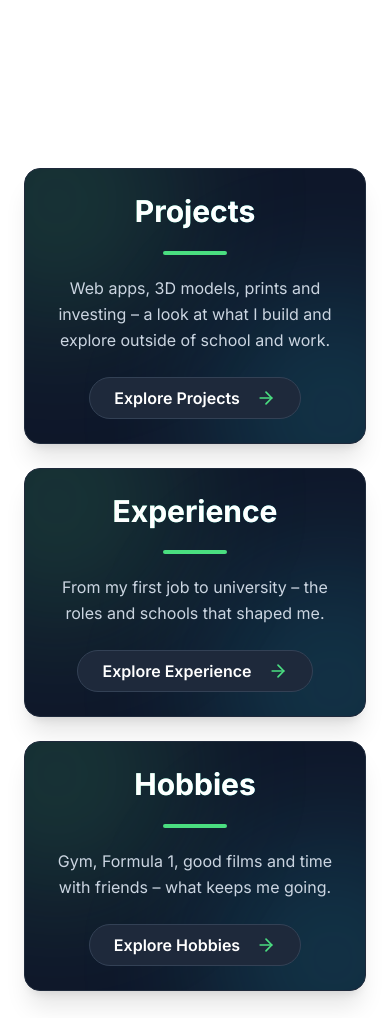
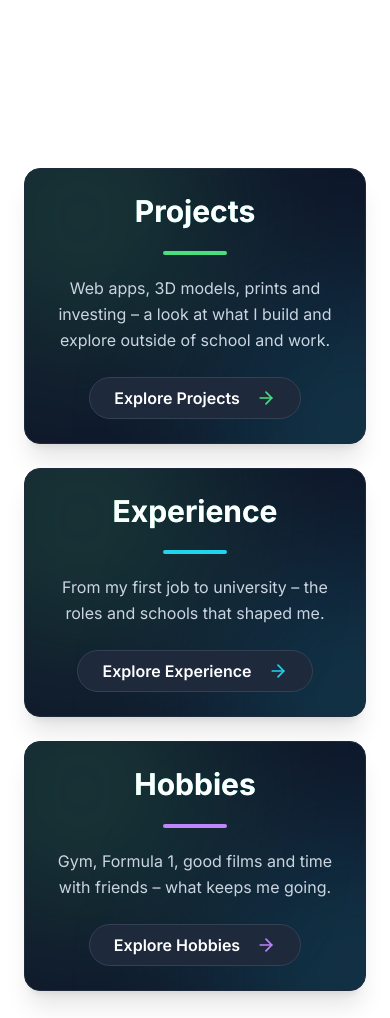
Before and after one commit to Kolecko2004/Website, a React (Vite) app in the folder mysite/: page / in a window 390 px wide. Shown: the part 550-1568 px from the top of the page. Built offline with nearby package versions, Linux system fonts and the light colour scheme.

Commit message:
Visual and design

```diff
--- a/mysite/src/components/Button.jsx
+++ b/mysite/src/components/Button.jsx
@@ -10,6 +10,7 @@ export const Button = ({
   className = "",
   variant = "secondary",
   back = false, // šipka doleva před textem (tlačítka „Zpět“)
+  arrowColor = "text-green-400", // barva šipky (sladit s barvou karty)
 }) => {
   const baseStyles = "relative overflow-hidden group flex items-center justify-center gap-4 px-6 py-2 font-semibold rounded-full border transition-all w-fit cursor-pointer";
 
@@ -29,7 +30,7 @@ export const Button = ({
       {back && (
         <ArrowLeft
           size={20}
-          className={`relative z-10 ${variant === 'primary' ? 'text-slate-900' : 'text-green-400'} group-hover:-translate-x-2 transition-transform duration-[400ms]`}
+          className={`relative z-10 ${variant === 'primary' ? 'text-slate-900' : arrowColor} group-hover:-translate-x-2 transition-transform duration-[400ms]`}
         />
       )}
 
@@ -38,7 +39,7 @@ export const Button = ({
       {!back && (
         <ArrowRight
           size={20}
-          className={`relative z-10 ${variant === 'primary' ? 'text-slate-900' : 'text-green-400'} group-hover:translate-x-2 transition-transform duration-[400ms]`}
+          className={`relative z-10 ${variant === 'primary' ? 'text-slate-900' : arrowColor} group-hover:translate-x-2 transition-transform duration-[400ms]`}
         />
       )}
     </>
--- a/mysite/src/components/FeatureBlock.jsx
+++ b/mysite/src/components/FeatureBlock.jsx
@@ -12,9 +12,10 @@ export const FeatureBlock = ({
   children,
 }) => {
   return (
-    <div className="relative overflow-hidden bg-slate-900 max-w-6xl mx-auto text-center border border-slate-800 rounded-2xl p-6 md:p-8 shadow-xl w-full h-full flex flex-col transition-colors duration-300 hover:border-slate-700">
-      <div className="absolute -top-24 -left-24 w-64 h-64 bg-green-400/15 rounded-full blur-3xl pointer-events-none" />
-      <div className="absolute -bottom-24 -right-24 w-64 h-64 bg-cyan-400/15 rounded-full blur-3xl pointer-events-none" />
+    <div className="group relative overflow-hidden bg-slate-900 max-w-6xl mx-auto text-center border border-slate-800 rounded-2xl p-6 md:p-8 shadow-xl w-full h-full flex flex-col transition-colors duration-500 hover:border-slate-700">
+      {/* Barevná záře – pomalu se pohybuje, při najetí myší zesílí */}
+      <div className="glow-drift absolute -top-24 -left-24 w-64 h-64 bg-green-400/15 group-hover:bg-green-400/25 rounded-full blur-3xl pointer-events-none transition-colors duration-700" />
+      <div className="glow-drift-reverse absolute -bottom-24 -right-24 w-64 h-64 bg-cyan-400/15 group-hover:bg-cyan-400/25 rounded-full blur-3xl pointer-events-none transition-colors duration-700" />
 
       <div className="relative z-10 grid gap-5 flex-grow content-start">
         {icon && (
@@ -25,7 +26,7 @@ export const FeatureBlock = ({
         <Header level={2} className="text-white">
           {title}
         </Header>
-        <div className={`w-16 h-1 ${accentColor} mx-auto rounded-full`}></div>
+        <div className={`w-16 h-1 ${accentColor} mx-auto rounded-full transition-all duration-500 ease-out group-hover:w-28`}></div>
         <div
           className={`md:px-8 text-slate-300 leading-relaxed text-base md:text-lg whitespace-pre-line ${
             align === "left" ? "text-left max-w-3xl mx-auto" : ""
--- a/mysite/src/components/Hero.jsx
+++ b/mysite/src/components/Hero.jsx
@@ -21,7 +21,7 @@ export default function Hero({
         fullHeight ? "min-h-[calc(85vh-72px)] py-16" : "pt-16 pb-12 md:pt-24 md:pb-16"
       }`}
     >
-      <div className="max-w-4xl grid gap-4">
+      <div className="hero-in max-w-4xl grid gap-4">
         {badge && <Header level={4}>{badge}</Header>}
 
         <Header level={1} className="break-words hyphens-auto">
--- /dev/null
+++ b/mysite/src/components/Reveal.jsx
@@ -0,0 +1,35 @@
+import React, { useEffect, useRef, useState } from "react";
+
+// Obsah se plynule objeví (vysune zespodu), až k němu uživatel doscrolluje.
+// delay (ms) – zpoždění, např. pro postupné objevení karet vedle sebe
+export default function Reveal({ children, delay = 0, className = "" }) {
+  const ref = useRef(null);
+  const [visible, setVisible] = useState(false);
+
+  useEffect(() => {
+    const element = ref.current;
+    if (!element) return;
+
+    const observer = new IntersectionObserver(
+      ([entry]) => {
+        if (entry.isIntersecting) {
+          setVisible(true);
+          observer.disconnect(); // animace jen jednou
+        }
+      },
+      { threshold: 0.15, rootMargin: "0px 0px -8% 0px" },
+    );
+    observer.observe(element);
+    return () => observer.disconnect();
+  }, []);
+
+  return (
+    <div
+      ref={ref}
+      className={`reveal ${visible ? "is-visible" : ""} ${className}`}
+      style={delay ? { transitionDelay: `${delay}ms` } : undefined}
+    >
+      {children}
+    </div>
+  );
+}
--- a/mysite/src/components/Timeline.jsx
+++ b/mysite/src/components/Timeline.jsx
@@ -1,4 +1,5 @@
 import React from "react";
+import Reveal from "./Reveal";
 
 const TimelineItem = ({ year, title, subtitle, description, isLast }) => (
   <div className="relative pl-8 pb-12 group">
@@ -28,11 +29,9 @@ export default function Timeline({ items }) {
   return (
     <div className="max-w-3xl mx-auto py-12 px-6">
       {items.map((item, index) => (
-        <TimelineItem
-          key={index}
-          {...item}
-          isLast={index === items.length - 1}
-        />
+        <Reveal key={index}>
+          <TimelineItem {...item} isLast={index === items.length - 1} />
+        </Reveal>
       ))}
     </div>
   );
--- a/mysite/src/index.css
+++ b/mysite/src/index.css
@@ -29,11 +29,29 @@ body {
   border-radius: 6px;
 }
 
-/* Jemné objevení obsahu při přechodu mezi stránkami */
+/* ============================================================
+   ANIMACE
+   ============================================================ */
+
+/* Přechod mezi stránkami – jen prolnutí (pohyb řeší hero a reveal) */
 @keyframes page-in {
   from {
     opacity: 0;
-    transform: translateY(8px);
+  }
+  to {
+    opacity: 1;
+  }
+}
+
+.page-in {
+  animation: page-in 300ms ease-out;
+}
+
+/* Úvod stránky (Hero) – prvky se vysunou postupně jeden po druhém */
+@keyframes rise-in {
+  from {
+    opacity: 0;
+    transform: translateY(24px);
   }
   to {
     opacity: 1;
@@ -41,12 +59,59 @@ body {
   }
 }
 
-.page-in {
-  animation: page-in 400ms ease-out;
+.hero-in > * {
+  animation: rise-in 800ms cubic-bezier(0.2, 0.7, 0.2, 1) both;
+}
+.hero-in > :nth-child(1) { animation-delay: 50ms; }
+.hero-in > :nth-child(2) { animation-delay: 150ms; }
+.hero-in > :nth-child(3) { animation-delay: 300ms; }
+.hero-in > :nth-child(4) { animation-delay: 450ms; }
+.hero-in > :nth-child(5) { animation-delay: 600ms; }
+
+/* Objevení při scrollování (komponenta Reveal) */
+.reveal {
+  opacity: 0;
+  transform: translateY(32px);
+  transition:
+    opacity 700ms ease-out,
+    transform 700ms cubic-bezier(0.2, 0.7, 0.2, 1);
 }
 
+.reveal.is-visible {
+  opacity: 1;
+  transform: none;
+}
+
+/* Záře v kartách pomalu „dýchá“ */
+@keyframes glow-drift {
+  0%,
+  100% {
+    transform: translate(0, 0) scale(1);
+  }
+  50% {
+    transform: translate(24px, 16px) scale(1.15);
+  }
+}
+
+.glow-drift {
+  animation: glow-drift 12s ease-in-out infinite;
+}
+.glow-drift-reverse {
+  animation: glow-drift 14s ease-in-out infinite reverse;
+}
+
+/* Omezení pohybu v systému → vše hned a bez animací */
 @media (prefers-reduced-motion: reduce) {
-  .page-in {
+  .page-in,
+  .hero-in > *,
+  .glow-drift,
+  .glow-drift-reverse {
     animation: none;
   }
+
+  .reveal {
+    opacity: 1;
+    transform: none;
+    transition: none;
+  }
 }
--- a/mysite/src/pages/Experience.jsx
+++ b/mysite/src/pages/Experience.jsx
@@ -2,6 +2,7 @@ import React from "react";
 import { useTranslation, Trans } from "react-i18next";
 import Hero from "../components/Hero";
 import Timeline from "../components/Timeline";
+import Reveal from "../components/Reveal";
 import { Header } from "../components/Headers";
 
 function Experience() {
@@ -23,14 +24,18 @@ function Experience() {
         description={t("experiencePage.heroDescription")}
       />
       <div className="pb-8">
+        <Reveal>
           <Header className="text-center px-6" level={2}>
             {t("experiencePage.workTitle")}
           </Header>
+        </Reveal>
         <Timeline items={jobs} />
 
+        <Reveal>
           <Header className="text-center px-6 mt-8" level={2}>
             {t("experiencePage.educationTitle")}
           </Header>
+        </Reveal>
         <Timeline items={education} />
       </div>
     </div>
--- a/mysite/src/pages/Hobbies.jsx
+++ b/mysite/src/pages/Hobbies.jsx
@@ -2,6 +2,7 @@ import React from "react";
 import { useTranslation } from "react-i18next";
 import Hero from "../components/Hero";
 import { FeatureBlock } from "../components/FeatureBlock";
+import Reveal from "../components/Reveal";
 import {
   Printer,
   Dumbbell,
@@ -47,14 +48,14 @@ function Hobbies() {
             ? COLORS[index % COLORS.length]
             : "bg-green-400";
           return (
-            <div key={hobby.id} className="flex flex-col">
+            <Reveal key={hobby.id} delay={(index % 2) * 150} className="flex flex-col">
               <FeatureBlock
                 title={hobby.title}
                 description={hobby.description}
                 icon={ICONS[hobby.id]}
                 accentColor={blockColor}
               />
-            </div>
+            </Reveal>
           );
         })}
       </div>
--- a/mysite/src/pages/Home.jsx
+++ b/mysite/src/pages/Home.jsx
@@ -2,7 +2,15 @@ import React from "react";
 import { useTranslation } from "react-i18next";
 import Hero from "../components/Hero";
 import { FeatureBlock } from "../components/FeatureBlock";
+import Reveal from "../components/Reveal";
 import { Button } from "../components/Button";
+
+// Barvy karet se střídají stejně jako na ostatních stránkách
+const ACCENTS = [
+  { bg: "bg-green-400", text: "text-green-400" },
+  { bg: "bg-cyan-400", text: "text-cyan-400" },
+  { bg: "bg-purple-400", text: "text-purple-400" },
+];
 
 export default function Home() {
   const { t } = useTranslation();
@@ -42,13 +50,25 @@ export default function Home() {
       />
       <div className="grid grid-cols-1 md:grid-cols-2 gap-6 max-w-6xl mx-auto mb-16 px-6">
         {featureData.map((item, index) => (
-          <div key={item.id} className={index === 0 ? "md:col-span-2" : ""}>
-            <FeatureBlock title={item.title} description={item.description}>
-              <Button className="mx-auto" to={item.path}>
+          <Reveal
+            key={item.id}
+            delay={index === 0 ? 0 : (index - 1) * 150}
+            className={index === 0 ? "md:col-span-2" : ""}
+          >
+            <FeatureBlock
+              title={item.title}
+              description={item.description}
+              accentColor={ACCENTS[index % ACCENTS.length].bg}
+            >
+              <Button
+                className="mx-auto"
+                to={item.path}
+                arrowColor={ACCENTS[index % ACCENTS.length].text}
+              >
                 {t("explore")} {item.title}
               </Button>
             </FeatureBlock>
-          </div>
+          </Reveal>
         ))}
       </div>
     </div>
```
Also changed, not shown: mysite/src/pages/ProjectDetail.jsx (+16 -8 lines), mysite/src/pages/Projects.jsx (+13 -3 lines). Lines whose indentation alone changed are shown as unchanged.
